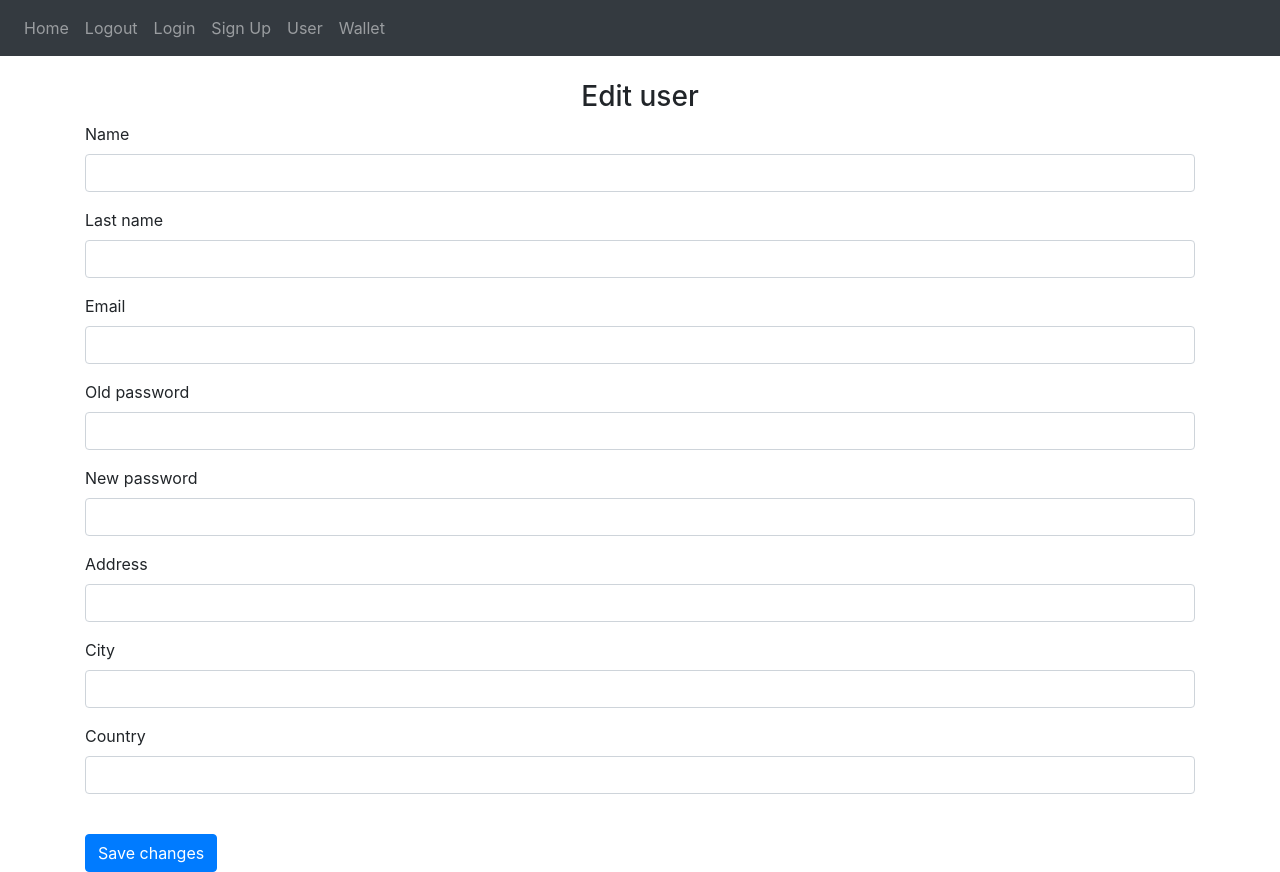
After one commit to Jxis/CryptoBanka, a Flask app: template UI/templates/editUser.html in a window 1280 px wide. The commit adds this page. Run offline with Flask 2, Linux system fonts and the light colour scheme; the template is opened without the code that fills it, so the values that code supplies are empty; some libraries are stand-ins or nearby versions.

Commit message:
UI - izmena korisnickog profila
RADI

```diff
--- a/UI/main.py
+++ b/UI/main.py
@@ -4,6 +4,7 @@ from flask.helpers import url_for
 from requests import Request, Session
 import requests
 from werkzeug.utils import redirect
+from werkzeug.wrappers import response
 
 app = Flask(__name__)
 app.secret_key = 'key'
@@ -122,8 +123,7 @@ def sign_up():
 @app.route('/logout')
 def logout():
     setattr(session, "user", None)
-    return "<p>logout</p>"  #Napraviti da logout stranica bude Home ali sa porukom da je uspesno izlogovan, izbaci korisnika iz sesije
-
+    return render_template("home.html", message="User loggged out.")
 
 @app.route('/user', methods=['GET', 'PUT'])
 def user():
@@ -234,6 +234,19 @@ def trade():
     return render_template("trade.html",
                            response=json.loads(response.text)['data'])
 
+@app.route('/editUser', methods=['GET', 'POST'])
+def editUser():
+    if request.method == 'GET':
+        user_data = getattr(session, "user_data")
+        return render_template("editUser.html", user_data=user_data)
+    else:
+        #logika za cuvanje podataka u bazi
+
+        return redirect(url_for("user"))
+
+@app.route('/wallet')
+def wallet():
+    return render_template("wallet.html")
 
 if __name__ == "__main__":
     app.run(port=5000)
--- a/UI/templates/base.html
+++ b/UI/templates/base.html
@@ -34,7 +34,7 @@
           <a class="nav-item nav-link" id="login" href="/login">Login</a>
           <a class="nav-item nav-link" id="signUp" href="/sign_up">Sign Up</a>
           <a class="nav-item nav-link" id="user" href="/user">User</a>
-
+          <a class="nav-item nav-link" id="wallet" href="/wallet">Wallet</a>
         </div>
       </div>
     </nav>
--- /dev/null
+++ b/UI/templates/editUser.html
@@ -0,0 +1,62 @@
+{% extends "base.html" %} {% block title %}User info{% endblock %}
+
+{% block content %}
+
+{% set name = user_data['name'] %}
+{% set lastName = user_data['lastName'] %}
+{% set email = user_data['email'] %}
+{% set address = user_data['address'] %}
+{% set city = user_data['city'] %}
+{% set country = user_data['country'] %}
+{% set oldPassword = user_data['password'] %}
+
+<br>
+
+<form method="POST" action="/editUser">
+    <h3 align="center">Edit user</h3>
+
+    <div class="form-group">
+        <label for="name">Name</label>
+        <input type="text" class="form-control" id="name" name="name" value='{{ name }}'>
+    </div>
+
+    <div class="form-group">
+        <label for="lastName">Last name</label>
+        <input type="text" class="form-control" id="lastName" name="lastName" value='{{ lastName }}'>
+    </div>
+
+    <div class="form-group">
+        <label for="email">Email</label>
+        <input type="email" class="form-control" id="email" name="email" value='{{ email }}' >
+    </div>
+
+    <div class="form-group">
+        <label for="oldPassword">Old password</label>
+        <input type="text" class="form-control" id="oldPassword" name="oldPassword" >
+    </div>
+
+    <div class="form-group">
+        <label for="newPassword">New password</label>
+        <input type="text" class="form-control" id="newPassword" name="newPassword" >
+    </div>
+
+    <div class="form-group">
+        <label for="address">Address</label>
+        <input type="text" class="form-control" id="address" name="address" value='{{ address }}' >
+    </div>
+
+    <div class="form-group">
+        <label for="city">City</label>
+        <input type="text" class="form-control" id="city" name="city" value='{{ city }}' >
+    </div>
+
+    <div class="form-group">
+        <label for="country">Country</label>
+        <input type="text" class="form-control" id="country" name="country" value='{{ country }}' >
+    </div>
+
+    <br/>
+    <button type="submit" class="btn btn-primary" value="Save changes">Save changes</button>
+</form>
+
+{% endblock %}
```
Also changed, not shown: UI/templates/user.html (+19 -30 lines), UI/templates/wallet.html (added, +29 -0 lines).
